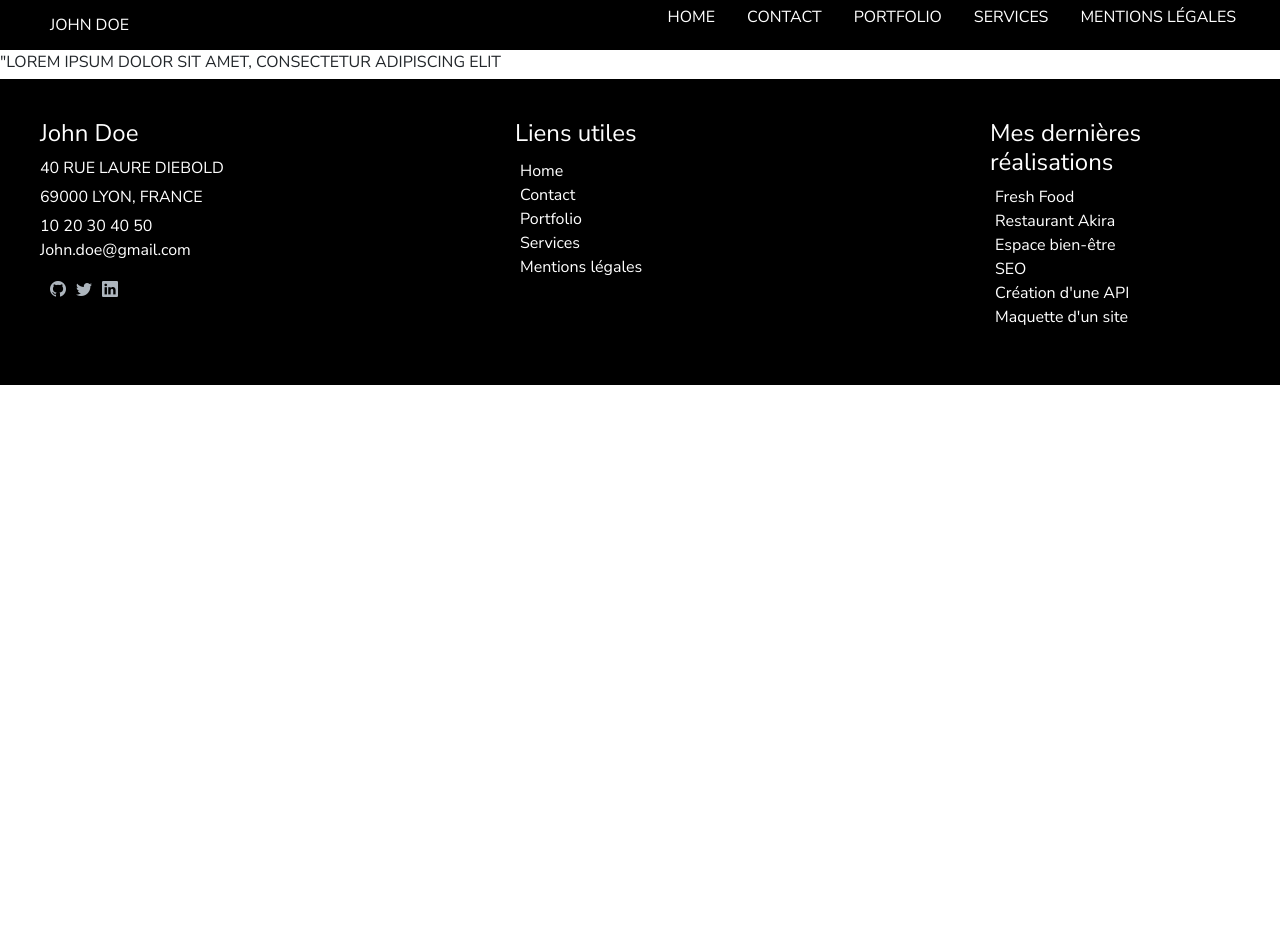
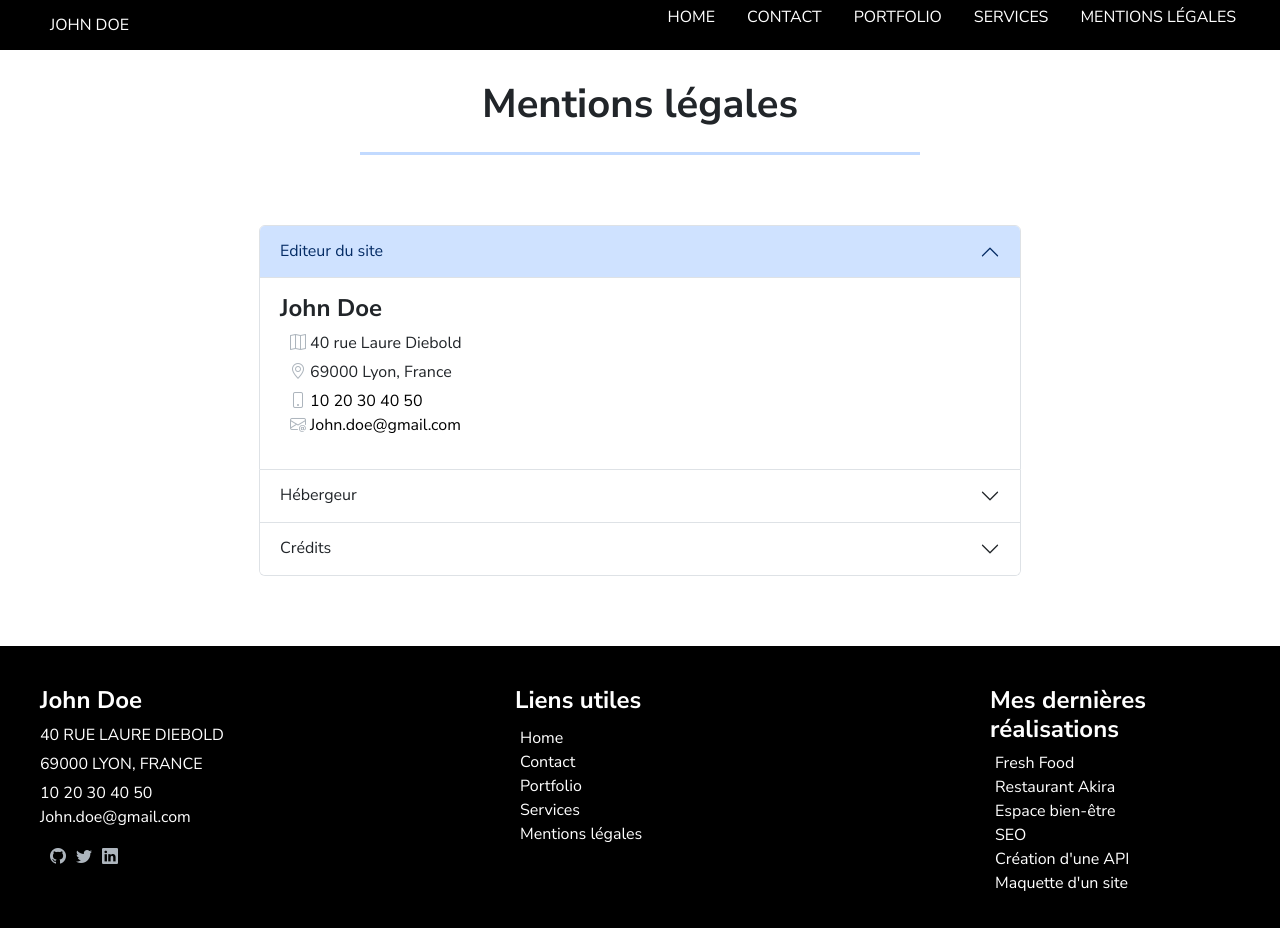
Before and after one commit to gaelledevweb/john_doe, a React (Create React App) app: page /mentionslegales in a window 1280 px wide. Shown: the top 928 px of the page. Before the commit the page ends 800 px from the top, so only its background shows below. Built offline with nearby package versions, Linux system fonts and the light colour scheme.

Commit message:
Mentions légales

```diff
--- a/src/App.css
+++ b/src/App.css
@@ -6,3 +6,7 @@
   box-sizing: border-box;
   font-family: "Nunito Sans", sans-serif;
 }
+
+h1 {
+  margin-top: 30px;
+}
--- /dev/null
+++ b/src/components/Accordion.jsx
@@ -0,0 +1,42 @@
+import Accordion from 'react-bootstrap/Accordion';
+import { Link } from 'react-router-dom';
+import "../styles/Accordion.css";
+
+function BasicExample() {
+    return (
+        <Accordion defaultActiveKey="0" className='accordion-content'>
+            <Accordion.Item eventKey="0">
+                <Accordion.Header>Editeur du site</Accordion.Header>
+                <Accordion.Body>
+                    <address className="contact-address">
+                        <h2>John Doe</h2>
+                        <p className='p-accordion'><i className="bi bi-map"></i> 40 rue Laure Diebold</p>
+                        <p className='p-accordion'><i className="bi bi-geo-alt"></i> 69000 Lyon, France</p>
+                        <Link to="tel:+331020304050" className="link-address"><i className="bi bi-phone"></i> 10 20 30 40 50</Link><br />
+                        <Link to="mailto:john.doe@gmail.com" className="link-address"><i className="bi bi-envelope-at"></i> John.doe@gmail.com</Link><br />
+
+                    </address>
+                </Accordion.Body>
+            </Accordion.Item>
+            <Accordion.Item eventKey="1">
+                <Accordion.Header>Hébergeur</Accordion.Header>
+                <Accordion.Body>
+                    <h2>alwaysdata</h2>
+                    <p className='p-accordion'>91 rue Faubourg Saint-Honoré, 75008 Paris</p>
+                    <Link className='link-alwaysdata' to="https://www.alwaysdata.com/fr/" target="_blank" rel="nofollow"><i className="bi bi-globe"></i> www.alwaysdata.com</Link>
+                </Accordion.Body>
+            </Accordion.Item>
+            <Accordion.Item eventKey="2">
+                <Accordion.Header>Crédits</Accordion.Header>
+                <Accordion.Body>
+                    <h2>Crédits</h2>
+                    <p className='p-accordion'>Ce site a été réalisé par John Doe, étudiant au <Link to="https://www.centre-europeen-formation.fr/" target="_blank" rel="nofollow">Centre Européen de formation.</Link></p><br />
+                    <p className='p-accordion'>Les images utilisées sur ce site sont libres de droits et ont été obtenues sur le site <Link to="https://pixabay.com/fr/" target="_blank" rel="nofollow">Pixabay</Link></p><br />
+                    <p className='p-accordion'>La favicon de ce site a été fournie par <Link to="https://www.flaticon.com/fr/" target="_blank" rel="nofollow">John Doe Icons erstellt von Freepik - Flaticon</Link></p>
+                </Accordion.Body>
+            </Accordion.Item>
+        </Accordion>
+    );
+}
+
+export default BasicExample;
--- a/src/pages/MentionsLegales.jsx
+++ b/src/pages/MentionsLegales.jsx
@@ -1,13 +1,20 @@
 import NavBar from "../components/Navbar";
 import Footer from "../components/Footer";
+import Accordion from "../components/Accordion";
 
 const MentionsLegales = () => {
     return (
         <div>
             <header>
                 <NavBar />
+                <div className="main-header">
+                    <h1>Mentions légales</h1>
+                    <hr />
+                </div>
             </header>
-            <p>"Lorem ipsum dolor sit amet, consectetur adipiscing elit</p>
+            <main className="main-mentionslegales">
+                <Accordion />
+            </main>
             <footer>
                 <Footer />
             </footer>
--- /dev/null
+++ b/src/styles/Accordion.css
@@ -0,0 +1,17 @@
+.main-mentionslegales {
+    display: flex;
+    justify-content: center;
+    margin: 50px 5px 70px 5px;
+}
+
+.accordion-content {
+    width: 60%;
+}
+
+.p-accordion {
+    text-transform: none;
+}
+
+h2 {
+    font-weight: bold;
+}
```
